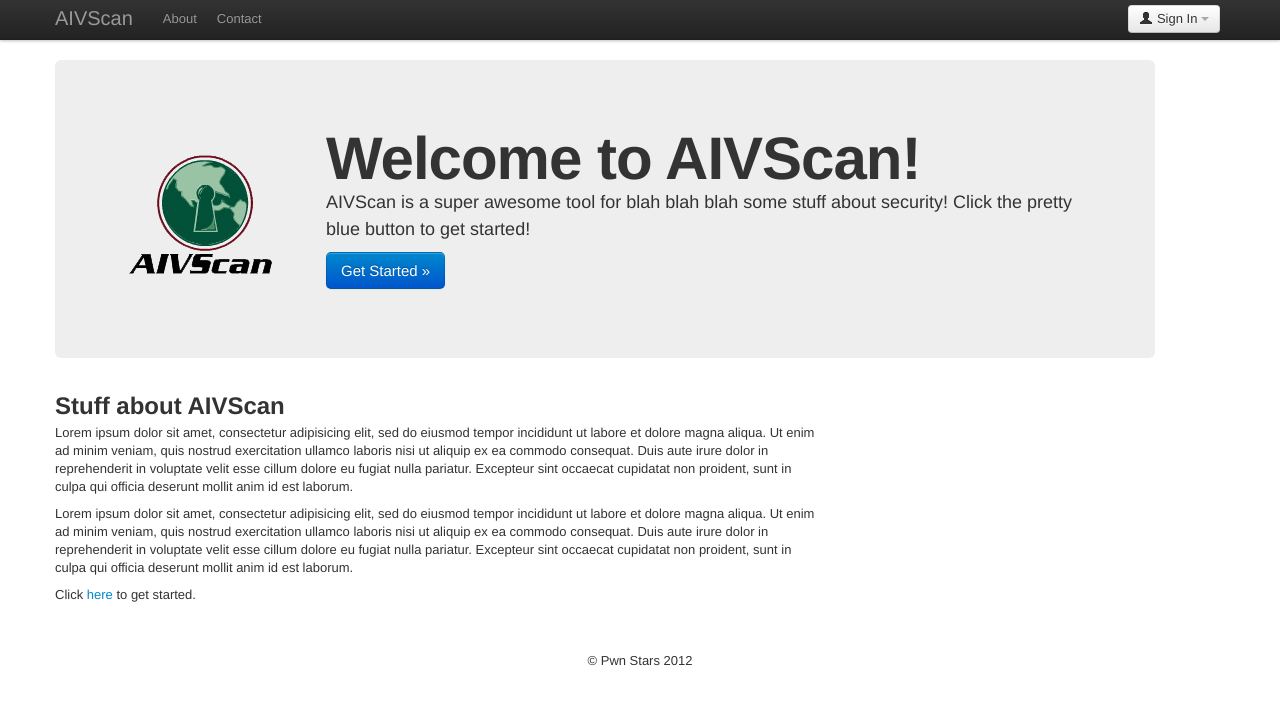
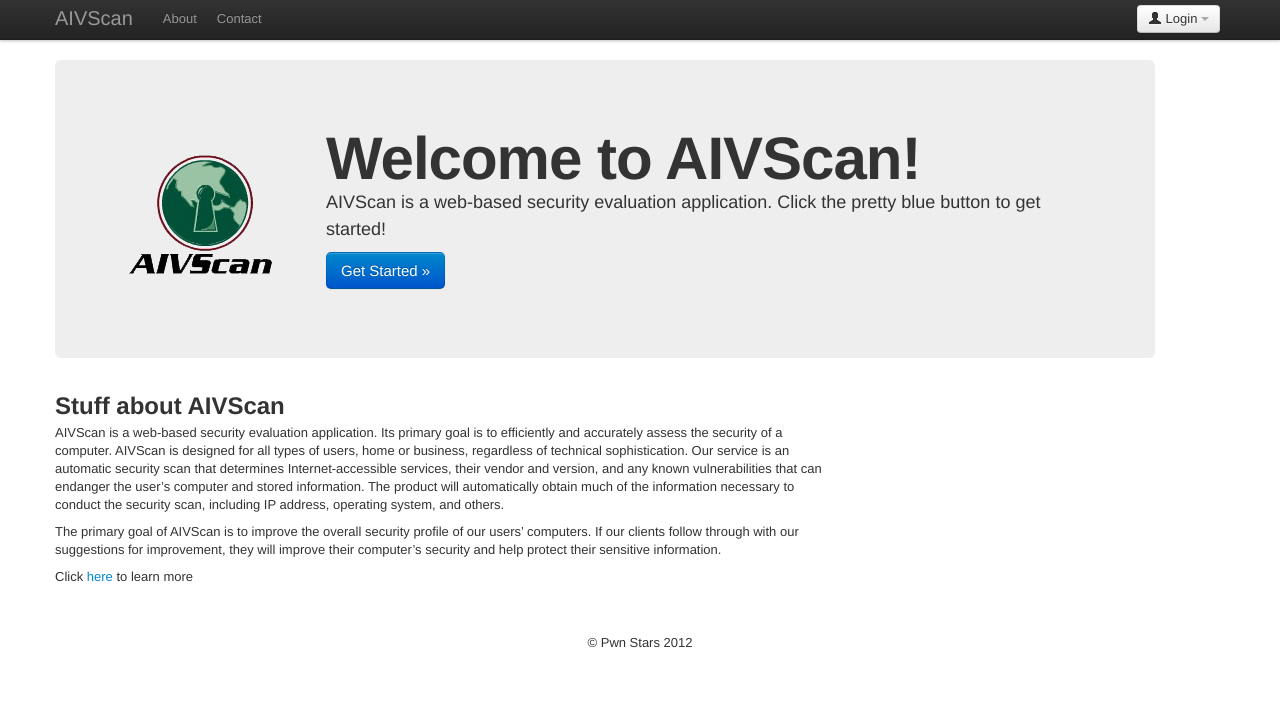
Before and after one commit to jesseholt/AIVScan, a Django app: template www/aivs/templates/home.html in a window 1280 px wide. Shown: the top 705 px of the page. Run offline with Django 3.2, Linux system fonts and the light colour scheme; the template is opened without the code that fills it, so the values that code supplies are empty; parts of the project's set-up code (start-up, migrations or seed data) failed here and were passed over; some libraries are stand-ins or nearby versions.

Commit message:
Incorporated textual changes from drafts and login workflow fix.

```diff
--- a/www/aivs/templates/about.html
+++ b/www/aivs/templates/about.html
@@ -2,7 +2,7 @@
 
 {% block head %}{% endblock %}
 {% block container %}
-<h1>What is AIVScan?</h1>
+<h1>Why AIVScan?</h1>
 
 <p>Today, some of our most valuable assets are in the form of electronic information. As such, we must take measures to protect our data and ensure that it doesn’t fall into the wrong hands. External threats, whether hackers or viruses, are a concern that is difficult to evaluate and assess. AIVScan is designed to give individuals and organizations the ability to quickly and efficiently assess their external footprint.</p>
 
--- a/www/aivs/templates/home.html
+++ b/www/aivs/templates/home.html
@@ -22,7 +22,7 @@
     <div class="hero-unit" style="width:980px;">
        <p><img src="{{ STATIC_URL }}img/aivscan_logo.png" height="150px" width="175px" class="mainlogo"/></p>
       <h1>Welcome to AIVScan!</h1>
-      <p>AIVScan is a super awesome tool for blah blah blah some stuff about security! Click the pretty blue button to get started! </p>
+      <p>AIVScan is a web-based security evaluation application. Click the pretty blue button to get started! </p>
       <p>
       {% if user.is_authenticated %}
       <a class="btn btn-primary btn-large" href="{% url scan %}">Get Started &raquo;</a>
@@ -37,18 +37,10 @@
 
      <div class="span8">
       <h2>Stuff about AIVScan</h2>
+<p>AIVScan is a web-based security evaluation application. Its primary goal is to efficiently and accurately assess the security of a computer. AIVScan is designed for all types of users, home or business, regardless of technical sophistication. Our service is an automatic security scan that determines Internet-accessible services, their vendor and version, and any known vulnerabilities that can endanger the user’s computer and stored information. The product will automatically obtain much of the information necessary to conduct the security scan, including IP address, operating system, and others.</p>
+ <p>The primary goal of AIVScan is to improve the overall security profile of our users’ computers. If our clients follow through with our suggestions for improvement, they will improve their computer’s security and help protect their sensitive information.</p>
 
-      <p>Lorem ipsum dolor sit amet, consectetur adipisicing elit, sed do eiusmod tempor incididunt ut labore et dolore magna aliqua.
-         Ut enim ad minim veniam, quis nostrud exercitation ullamco laboris nisi ut aliquip ex ea commodo consequat.
-         Duis aute irure dolor in reprehenderit in voluptate velit esse cillum dolore eu fugiat nulla pariatur.
-         Excepteur sint occaecat cupidatat non proident, sunt in culpa qui officia deserunt mollit anim id est laborum.</p>
-
-      <p>Lorem ipsum dolor sit amet, consectetur adipisicing elit, sed do eiusmod tempor incididunt ut labore et dolore magna aliqua.
-         Ut enim ad minim veniam, quis nostrud exercitation ullamco laboris nisi ut aliquip ex ea commodo consequat.
-         Duis aute irure dolor in reprehenderit in voluptate velit esse cillum dolore eu fugiat nulla pariatur.
-         Excepteur sint occaecat cupidatat non proident, sunt in culpa qui officia deserunt mollit anim id est laborum.</p>
-
-      <p>Click <a href="{% url registration_register %}">here</a> to get started. </p>
+       <p>Click <a href="{% url registration_register %}">here</a> to learn more</p>
         </div><!-- span 8 -->
       </div><!-- row -->
 </div> <!-- /container -->
--- a/www/aivs/templates/nav_include.html
+++ b/www/aivs/templates/nav_include.html
@@ -21,7 +21,7 @@
             <a class="btn dropdown-toggle" data-toggle="dropdown"
           href="{% url auth_login %}">
             <i class="icon-user"></i>
-            Sign In
+            Login
               <span class="caret"></span>
             </a>
             {% endif %}
--- a/www/registration_backend/templates/login.html
+++ b/www/registration_backend/templates/login.html
@@ -29,9 +29,10 @@
 </div>
 <div  class="form-actions">
   <button type="submit" class="btn btn-primary">Login</button>
-  <input type="hidden" name="next" value="/home/">
+  <input type="hidden" name="next" value="{% url profile %}">
 </div>
 </form>
+<a href="{% url auth_password_reset %}">Forgot password?</a>
 </div> <!-- modal body -->
 </div><!-- Modal -->
 
--- a/www/registration_backend/urls.py
+++ b/www/registration_backend/urls.py
@@ -56,4 +56,8 @@ urlpatterns = patterns('',
                            auth_views.logout,
                            {'next_page': '/'},
                            name='auth_logout'),
+                       url(r'password-reset/$',
+                           auth_views.password_reset,
+                           {'template_name': 'password_reset.html'},
+                           name='auth_password_reset'),
 )
```
